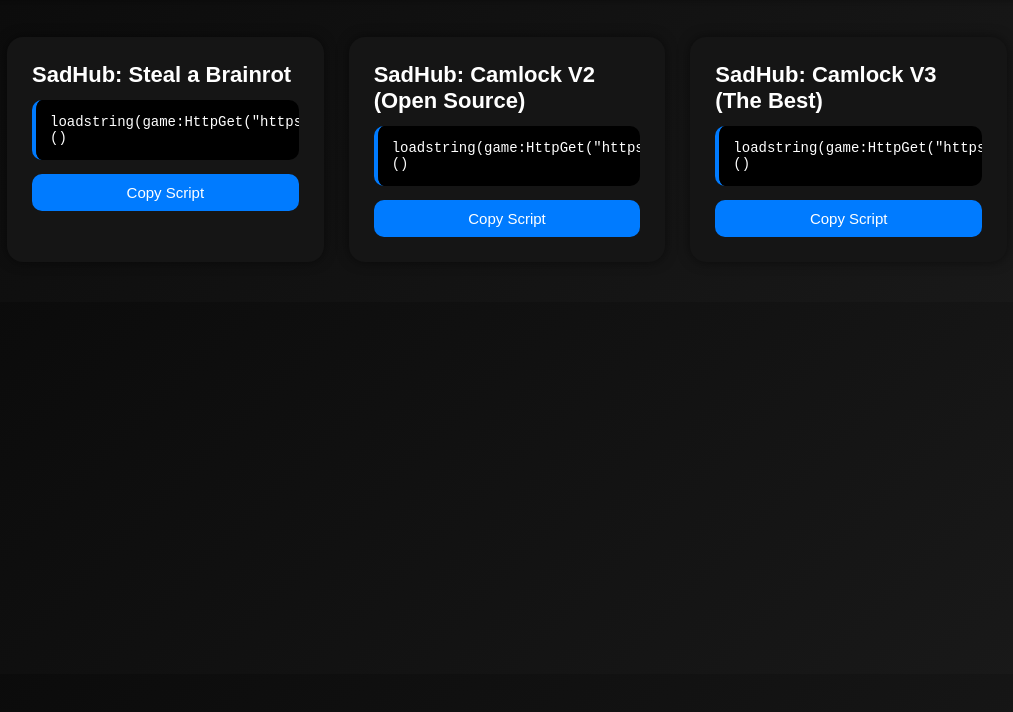
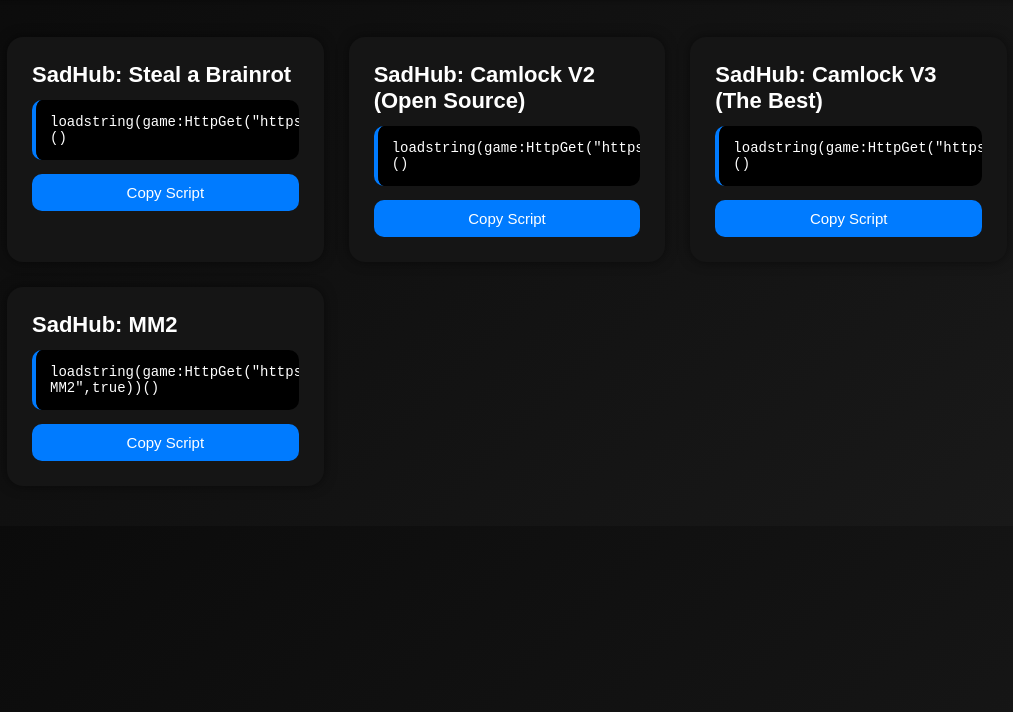
Before and after one commit to SadExility/SadHubScripts, a plain HTML site: page index.html in a window 1280 px wide. Shown: the part 70-782 px from the top of the page, without its empty margins (133-1146 px from the left). Drawn offline with Linux system fonts and the light colour scheme.

Commit message:
Update index.html

```diff
--- a/index.html
+++ b/index.html
@@ -10,7 +10,7 @@
             font-family: Arial, sans-serif;
             color: white;
             overflow-x: hidden;
-        }/* Navbar */
+        }
     .navbar {
         width: 100%;
         padding: 18px 0;
@@ -25,7 +25,6 @@
         z-index: 100;
     }
 
-    /* Container */
     .container {
         width: 90%;
         max-width: 1000px;
@@ -36,7 +35,6 @@
         animation: fadeIn 1s ease-in-out;
     }
 
-    /* Cards */
     .card {
         background: #151515;
         padding: 25px;
@@ -84,7 +82,6 @@
         background: #005fcc;
     }
 
-    /* Animation */
     @keyframes fadeIn {
         from { opacity: 0; transform: translateY(20px); }
         to { opacity: 1; transform: translateY(0); }
@@ -114,11 +111,18 @@
         <button onclick="copyCode('code3')">Copy Script</button>
     </div>
 
+    <!-- NOVO SCRIPT ADICIONADO -->
+    <div class="card">
+        <div class="title">SadHub: MM2</div>
+        <div class="code-box" id="code4">loadstring(game:HttpGet("https://raw.githubusercontent.com/SadExility/SadHub/refs/heads/main/SadHub-MM2",true))()</div>
+        <button onclick="copyCode('code4')">Copy Script</button>
+    </div>
+
 </div>
 
 <script>
-
-function copyCode(id) { const codeBox = document.getElementById(id);
+function copyCode(id) {
+    const codeBox = document.getElementById(id);
 
     const selection = window.getSelection();
     const range = document.createRange();
@@ -134,8 +138,8 @@
     document.body.removeChild(temp);
 
     setTimeout(() => selection.removeAllRanges(), 300);
-
-} </script>
+}
+</script>
 
 </body>
 </html>
```
Lines whose indentation alone changed are shown as unchanged.
